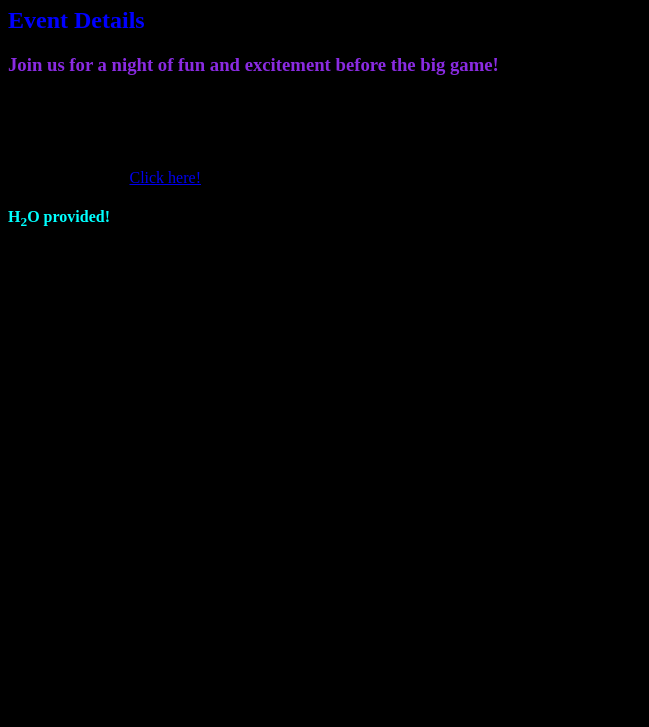
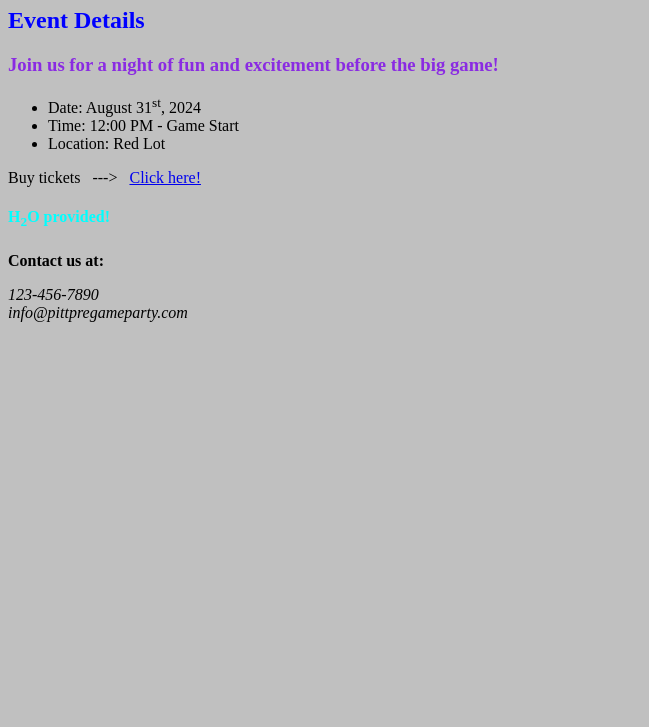
Before and after one commit to ethannfrank/cs_0134-lab_1, a plain HTML site: page index.html in a window 1280 px wide. Shown: the part 73-800 px from the top of the page, without its empty margins (0-649 px from the left). Drawn offline with Linux system fonts and the light colour scheme.

Commit message:
final commit

```diff
--- a/index.html
+++ b/index.html
@@ -7,7 +7,7 @@
     <title>Lab 1</title>
     <style>
       body {
-        background-color: black;
+        background-color: silver;
       }
     </style>
   </head>
```
